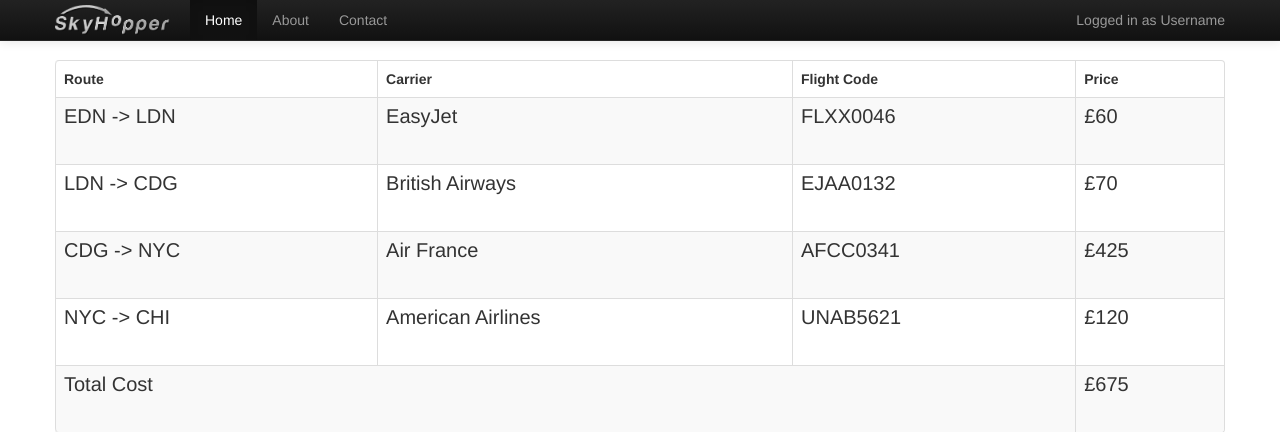
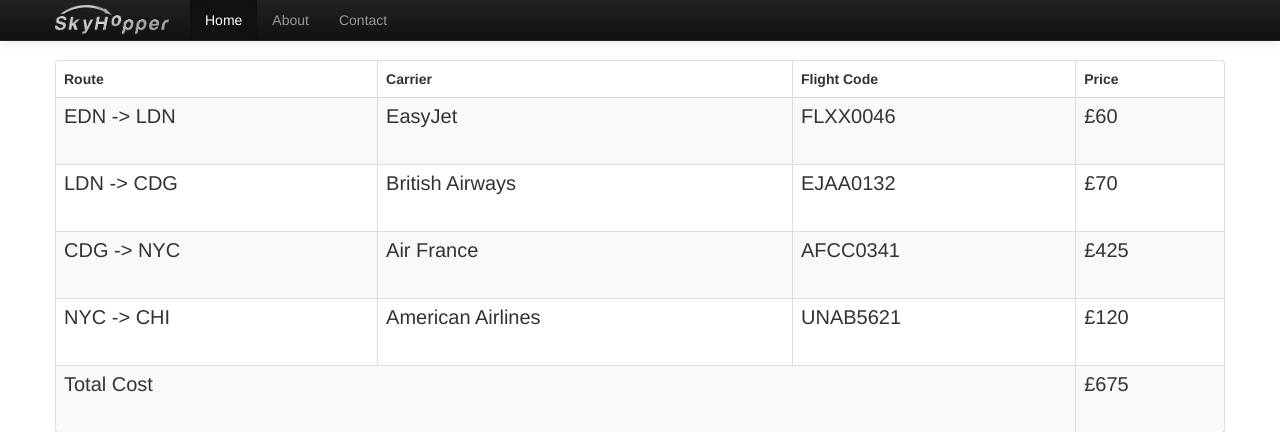
Before and after one commit to CraigPeden/ilwhack.namepending, a CodeIgniter app: page /index.php/booking/index in a window 1280 px wide. Shown: the top 432 px of the page. Run offline with CodeIgniter, Linux system fonts and the light colour scheme; some libraries are stand-ins or nearby versions.

Commit message:
Removed Username thing

```diff
--- a/application/views/assets/header.php
+++ b/application/views/assets/header.php
@@ -39,7 +39,7 @@
           <a class="brand" href="#"><img class="logo" src="<?= base_url('/img/SkyHopper_transparent.png'); ?>"></a>
           <div class="nav-collapse collapse">
             <p class="navbar-text pull-right">
-              Logged in as <a href="#" class="navbar-link">Username</a>
+             <!-- Logged in as <a href="#" class="navbar-link">Username</a> -->
             </p>
             <ul class="nav">
               <li class="active"><a href="#">Home</a></li>
```
